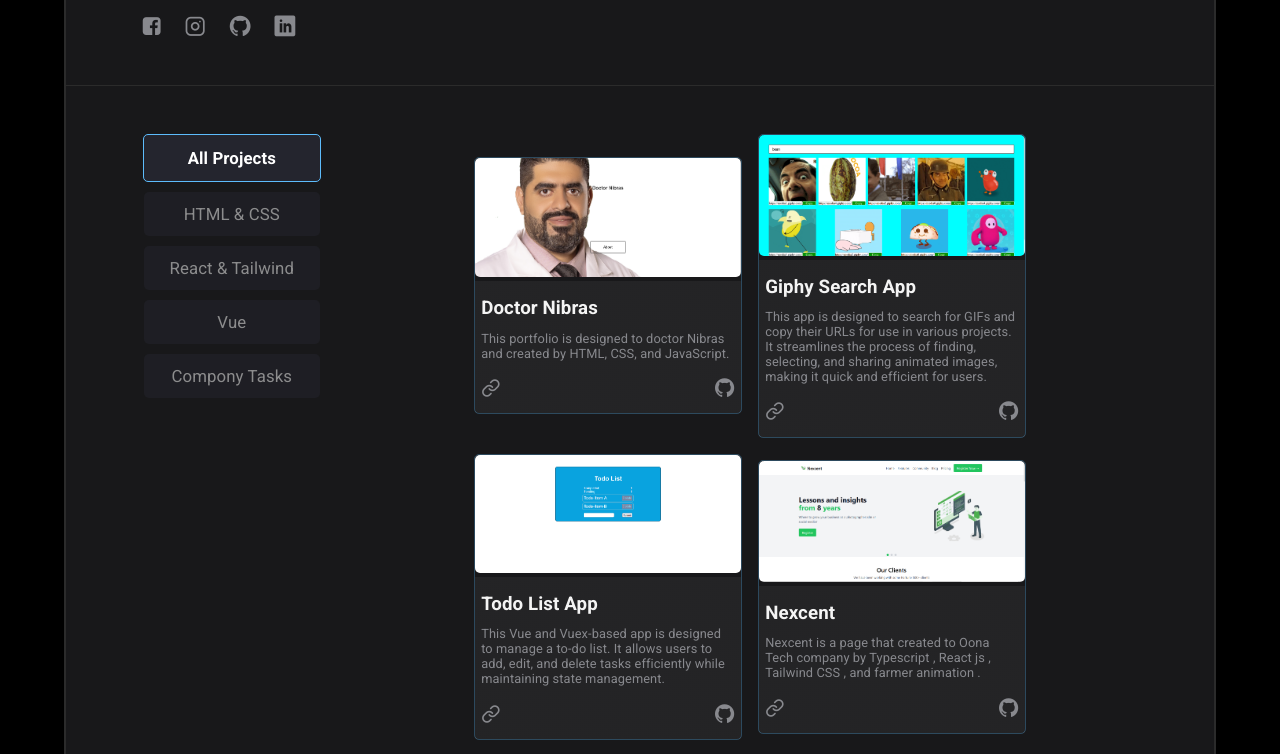
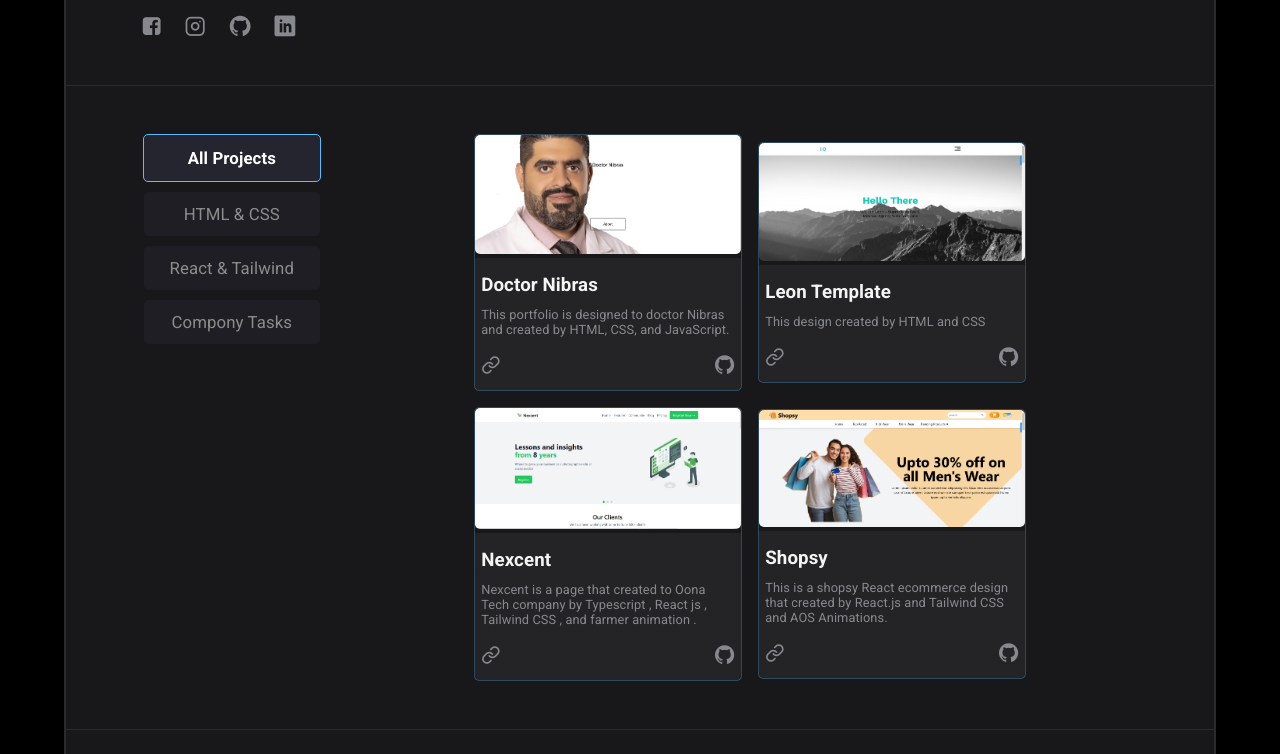
Before and after one commit to kinan-sleman/react-portfolio, a React (Vite) app: page / in a window 1280 px wide. Shown: the part 443-1197 px from the top of the page. Built offline with nearby package versions, Linux system fonts and the light colour scheme.

Commit message:
add template one and remove Vue.js

```diff
--- a/src/components/3-main/Main.jsx
+++ b/src/components/3-main/Main.jsx
@@ -44,12 +44,12 @@
         >
           React & Tailwind
         </button>
-        <button
-          onClick={() => handleClick("vue")}
-          className={currentActive === "vue" ? "active" : null}
-        >
-          Vue
-        </button>
+        {/* <button */}
+        {/*   onClick={() => handleClick("vue")} */}
+        {/*   className={currentActive === "vue" ? "active" : null} */}
+        {/* > */}
+        {/*   Vue */}
+        {/* </button> */}
         <button
           onClick={() => handleClick("company_tasks")}
           className={currentActive === "company_tasks" ? "active" : null}
--- a/src/components/3-main/myProjects.js
+++ b/src/components/3-main/myProjects.js
@@ -8,21 +8,29 @@
     link: "https://kinan-sleman.github.io/Doctor-Alogaidi/",
   },
   {
-    title: "Giphy Search app",
-    description: `This app is designed to search for GIFs and copy their URLs for use in various projects. It streamlines the process of finding, selecting, and sharing animated images, making it quick and efficient for users.`,
-    category: ["vue"],
-    imgPath: "./giphy.png",
-    githubURL: "https://github.com/kinan-sleman/giphy-api",
-    link: "https://kinan-sleman.github.io/giphy-api/",
+    title: "Leon Template",
+    description: `This design created by HTML and CSS`,
+    category: ["css"],
+    imgPath: "./leon-template.png",
+    githubURL: "https://github.com/kinan-sleman/Leon-Template",
+    link: "https://kinan-sleman.github.io/Leon-Template/",
   },
-  {
-    title: "Todo List app",
-    description: `This Vue and Vuex-based app is designed to manage a to-do list. It allows users to add, edit, and delete tasks efficiently while maintaining state management.`,
-    category: ["vue"],
-    imgPath: "./todoVue.png",
-    githubURL: "https://github.com/kinan-sleman/vuejs-todo-list",
-    link: "https://kinan-sleman.github.io/vuejs-todo-list/",
-  },
+  // {
+  //   title: "Giphy Search app",
+  //   description: `This app is designed to search for GIFs and copy their URLs for use in various projects. It streamlines the process of finding, selecting, and sharing animated images, making it quick and efficient for users.`,
+  //   category: ["vue"],
+  //   imgPath: "./giphy.png",
+  //   githubURL: "https://github.com/kinan-sleman/giphy-api",
+  //   link: "https://kinan-sleman.github.io/giphy-api/",
+  // },
+  // {
+  //   title: "Todo List app",
+  //   description: `This Vue and Vuex-based app is designed to manage a to-do list. It allows users to add, edit, and delete tasks efficiently while maintaining state management.`,
+  //   category: ["vue"],
+  //   imgPath: "./todoVue.png",
+  //   githubURL: "https://github.com/kinan-sleman/vuejs-todo-list",
+  //   link: "https://kinan-sleman.github.io/vuejs-todo-list/",
+  // },
   {
     title: "Nexcent",
     description: `Nexcent is a page that created to Oona Tech company by Typescript , React js , Tailwind CSS , and farmer animation .`,
```
Also changed, not shown: public/leon-template.png (added).
